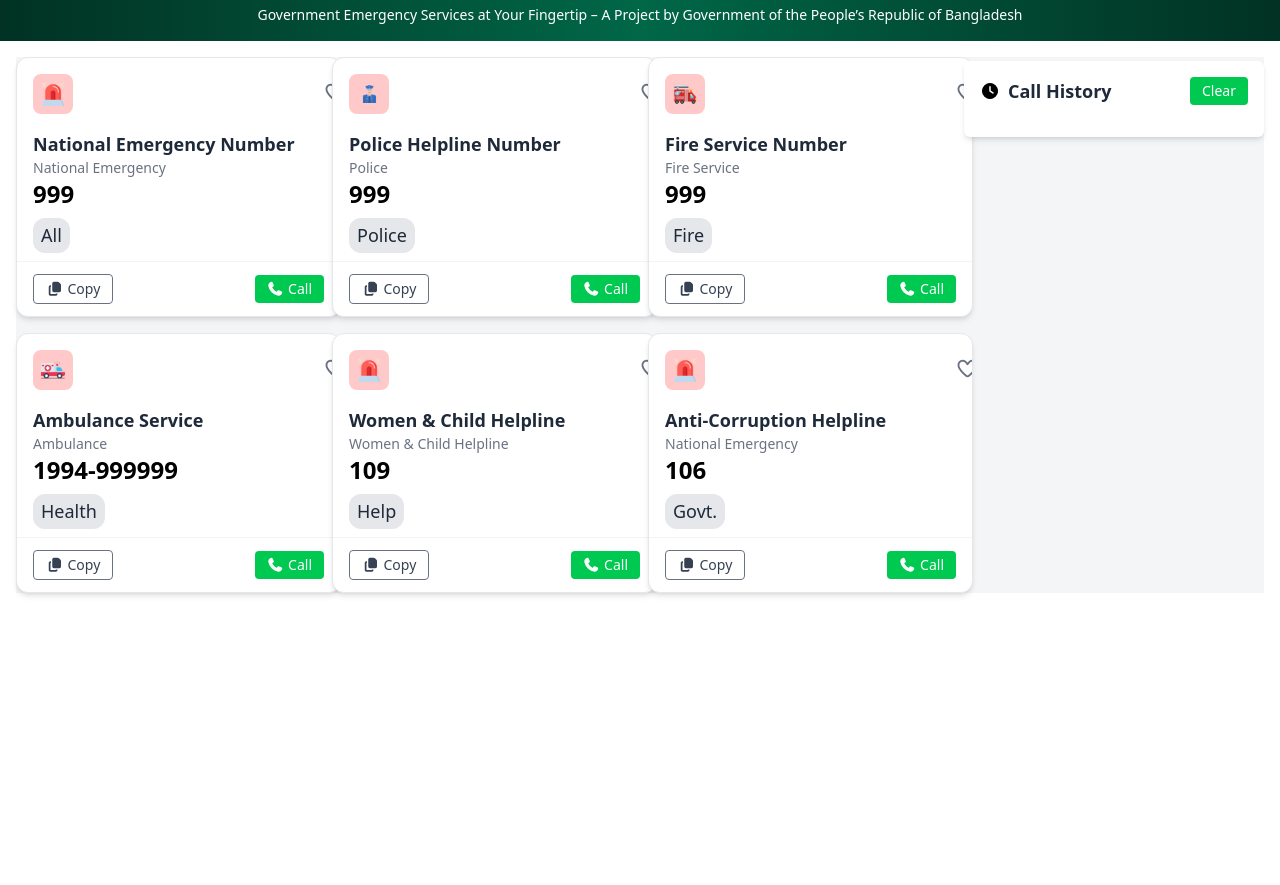
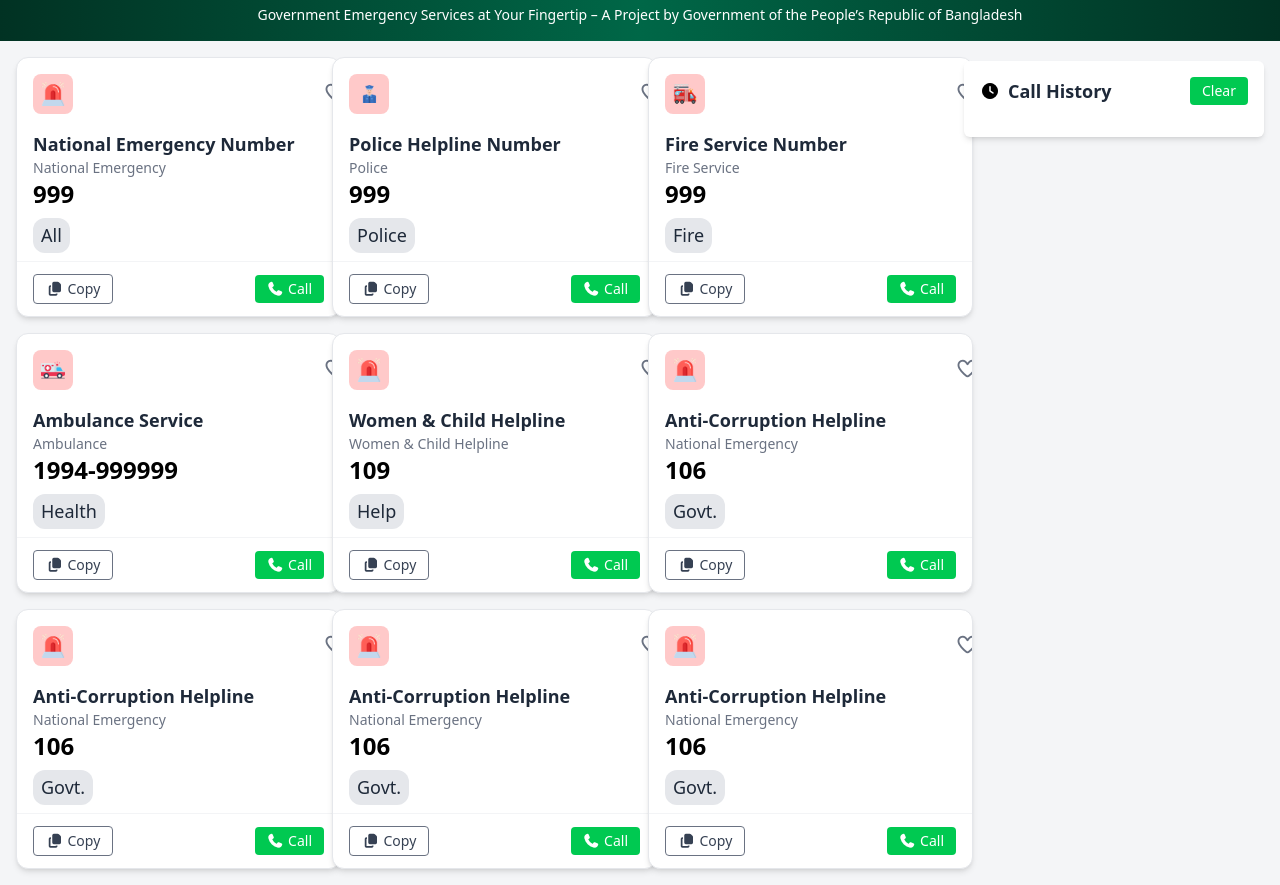
Before and after one commit to Shariful-01/assignment_5, a plain HTML site: page index.html in a window 1280 px wide. Shown: the part 207-1092 px from the top of the page. Before the commit the page ends 816 px from the top, so only its background shows below. Drawn offline with nearby package versions, Linux system fonts and the light colour scheme.

Commit message:
added navbar responsive

```diff
--- a/index.html
+++ b/index.html
@@ -10,11 +10,11 @@
 </head>
 <body>
     <!-- nav section -->
-    <nav class="flex items-center justify-between bg-white px-6 py-3">
+    <nav class="flex flex-col  items-center justify-between bg-white px-6 py-3 sm:flex-row gap-[10px]">
   <!-- Left: Logo & Website Name -->
   <div class="flex items-center space-x-2">
     <img src="./B12-A5-Emergency-Hotline/assets/logo.png" alt="Logo" class="h-10 w-10" />
-    <span class="text-lg font-bold text-green-500">Emergency <br> Service</span>
+    <span class="text-lg font-bold text-green-500">Emergency <br class="hidden sm:inline"> Service</span>
   </div>
 
   <!-- Right: Heart Icon, Coin Count, Copy Count -->
@@ -60,7 +60,7 @@
 </section>
 
 <!-- card section -->
-<section class="m-4 grid grid-cols-1 md:grid-cols-4 md:grid-rows-2 gap-4 bg-[#f4f5f7]">
+<section class="p-4 grid grid-cols-1 md:grid-cols-4 md:grid-rows-2 gap-4 bg-[#f4f5f7]">
      <div class=" max-w-sm mx-auto bg-white rounded-xl shadow-md overflow-hidden border border-gray-200">
   <!-- Top Section -->
   <div class="flex flex-col items-center p-4 space-x-3">
@@ -195,7 +195,7 @@
     </button>
   </div>
 </div>
-<div class="md:row-span-2 order-7 md:order-none">
+<div class="md:row-span-3 order-7 md:order-none">
     <section class="mt-1 bg-white w-full p-4 shadow-md rounded-md max-w-sm mx-auto">
   <!-- Header Row -->
   <div  class="flex items-center justify-between mb-4">
@@ -309,6 +309,138 @@
   </div>
 </div>
      <div class=" max-w-sm mx-auto bg-white rounded-xl shadow-md overflow-hidden border border-gray-200">
+  <!-- Top Section -->
+  <div class="flex flex-col items-center p-4 space-x-3">
+    <!-- 💗 Icon -->
+    <div class="flex items-center space-x-[250px]">
+
+
+    <!-- Emergency Icon/Image -->
+    <img src="./B12-A5-Emergency-Hotline/assets/emergency.png" alt="Emergency Icon" class="w-10 h-10 bg-red-200 p-2 rounded-lg" />
+    <button class="heart-btn">
+        <i class="fa-regular fa-heart text-xl text-gray-500 hover:text-pink-500 transition"></i>
+    </div>
+
+    <!-- Text Info -->
+
+  </div>
+
+
+  <!-- Hotline Number -->
+  <div class="px-4 pb-2">
+    <div class="ml-0 text-left">
+      <h3 class="text-lg font-semibold text-gray-800">Anti-Corruption Helpline</h3>
+      <p class="text-sm text-gray-500">National Emergency</p>
+    </div>
+    <p class="hotline-number text-2xl font-bold text-black-600">106</p>
+  </div>
+
+  <!-- Category Badge -->
+  <div class="px-4 pb-2">
+    <span class="inline-block bg-gray-200 text-gray-800 text-[18px] font-medium px-2 py-1 rounded-xl">Govt.</span>
+  </div>
+
+  <!-- Buttons -->
+  <div class="flex justify-between items-center px-4 py-3 border-t border-gray-100">
+    <button class="copy-btn flex items-center space-x-1 text-sm text-gray-700 hover:text-blue-600 border border-gray-500 px-3 py-1 rounded">
+      <i class="fa-solid fa-copy"></i>
+      <span>Copy</span>
+    </button>
+    <button class="call-btn flex items-center space-x-1 text-sm text-white bg-green-500 hover:bg-green-600 px-3 py-1 rounded">
+      <i class="fa-solid fa-phone"></i>
+      <span class="time-label">Call</span>
+    </button>
+  </div>
+</div>
+ <div class=" max-w-sm mx-auto bg-white rounded-xl shadow-md overflow-hidden border border-gray-200">
+  <!-- Top Section -->
+  <div class="flex flex-col items-center p-4 space-x-3">
+    <!-- 💗 Icon -->
+    <div class="flex items-center space-x-[250px]">
+
+
+    <!-- Emergency Icon/Image -->
+    <img src="./B12-A5-Emergency-Hotline/assets/emergency.png" alt="Emergency Icon" class="w-10 h-10 bg-red-200 p-2 rounded-lg" />
+    <button class="heart-btn">
+        <i class="fa-regular fa-heart text-xl text-gray-500 hover:text-pink-500 transition"></i>
+    </div>
+
+    <!-- Text Info -->
+
+  </div>
+
+
+  <!-- Hotline Number -->
+  <div class="px-4 pb-2">
+    <div class="ml-0 text-left">
+      <h3 class="text-lg font-semibold text-gray-800">Anti-Corruption Helpline</h3>
+      <p class="text-sm text-gray-500">National Emergency</p>
+    </div>
+    <p class="hotline-number text-2xl font-bold text-black-600">106</p>
+  </div>
+
+  <!-- Category Badge -->
+  <div class="px-4 pb-2">
+    <span class="inline-block bg-gray-200 text-gray-800 text-[18px] font-medium px-2 py-1 rounded-xl">Govt.</span>
+  </div>
+
+  <!-- Buttons -->
+  <div class="flex justify-between items-center px-4 py-3 border-t border-gray-100">
+    <button class="copy-btn flex items-center space-x-1 text-sm text-gray-700 hover:text-blue-600 border border-gray-500 px-3 py-1 rounded">
+      <i class="fa-solid fa-copy"></i>
+      <span>Copy</span>
+    </button>
+    <button class="call-btn flex items-center space-x-1 text-sm text-white bg-green-500 hover:bg-green-600 px-3 py-1 rounded">
+      <i class="fa-solid fa-phone"></i>
+      <span class="time-label">Call</span>
+    </button>
+  </div>
+</div>
+ <div class=" max-w-sm mx-auto bg-white rounded-xl shadow-md overflow-hidden border border-gray-200">
+  <!-- Top Section -->
+  <div class="flex flex-col items-center p-4 space-x-3">
+    <!-- 💗 Icon -->
+    <div class="flex items-center space-x-[250px]">
+
+
+    <!-- Emergency Icon/Image -->
+    <img src="./B12-A5-Emergency-Hotline/assets/emergency.png" alt="Emergency Icon" class="w-10 h-10 bg-red-200 p-2 rounded-lg" />
+    <button class="heart-btn">
+        <i class="fa-regular fa-heart text-xl text-gray-500 hover:text-pink-500 transition"></i>
+    </div>
+
+    <!-- Text Info -->
+
+  </div>
+
+
+  <!-- Hotline Number -->
+  <div class="px-4 pb-2">
+    <div class="ml-0 text-left">
+      <h3 class="text-lg font-semibold text-gray-800">Anti-Corruption Helpline</h3>
+      <p class="text-sm text-gray-500">National Emergency</p>
+    </div>
+    <p class="hotline-number text-2xl font-bold text-black-600">106</p>
+  </div>
+
+  <!-- Category Badge -->
+  <div class="px-4 pb-2">
+    <span class="inline-block bg-gray-200 text-gray-800 text-[18px] font-medium px-2 py-1 rounded-xl">Govt.</span>
+  </div>
+
+  <!-- Buttons -->
+  <div class="flex justify-between items-center px-4 py-3 border-t border-gray-100">
+    <button class="copy-btn flex items-center space-x-1 text-sm text-gray-700 hover:text-blue-600 border border-gray-500 px-3 py-1 rounded">
+      <i class="fa-solid fa-copy"></i>
+      <span>Copy</span>
+    </button>
+    <button class="call-btn flex items-center space-x-1 text-sm text-white bg-green-500 hover:bg-green-600 px-3 py-1 rounded">
+      <i class="fa-solid fa-phone"></i>
+      <span class="time-label">Call</span>
+    </button>
+  </div>
+</div>
+ <div class=" max-w-sm mx-auto bg-white rounded-xl shadow-md overflow-hidden border border-gray-200">
   <!-- Top Section -->
   <div class="flex flex-col items-center p-4 space-x-3">
     <!-- 💗 Icon -->
```
Also changed, not shown: 1 other file.
